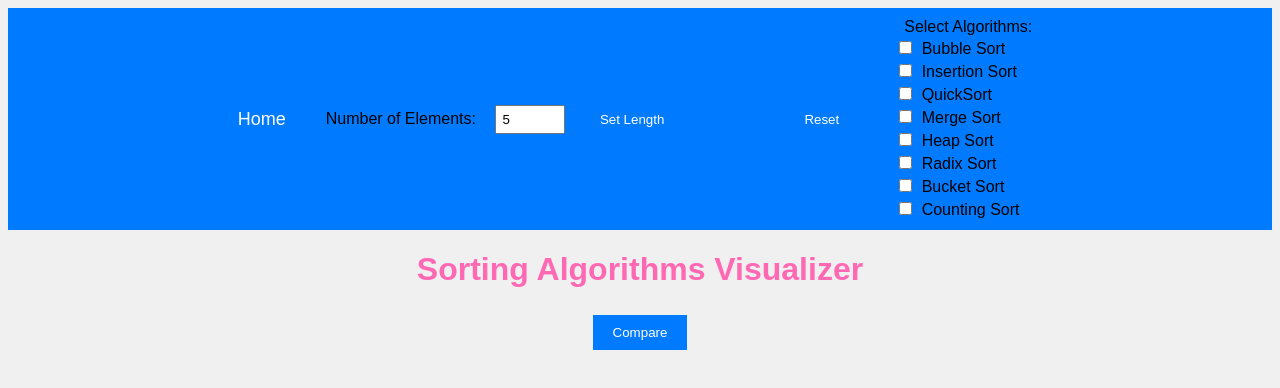
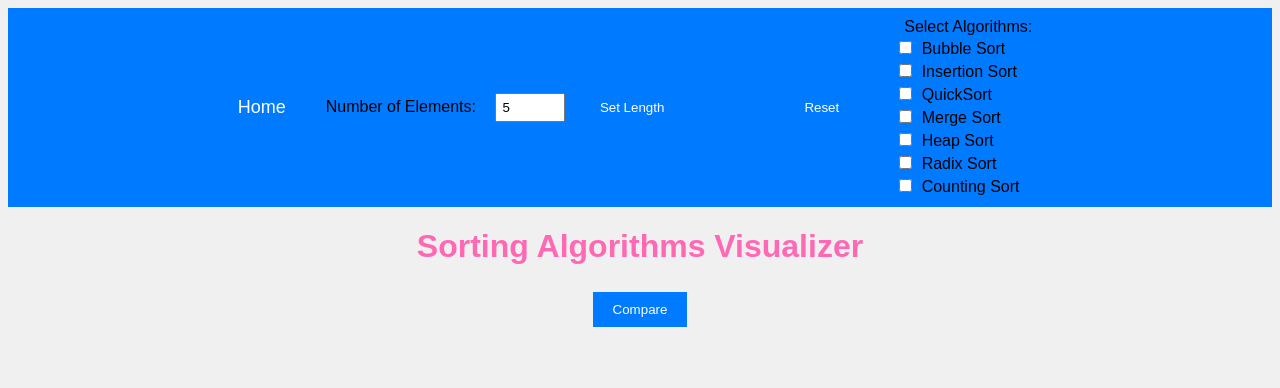
Before and after one commit to kayasharma/main-sorting, a plain HTML site: page frontend/index.html in a window 1280 px wide. Drawn offline with nearby package versions, Linux system fonts and the light colour scheme; no server answers.

Commit message:
Update index.html

```diff
--- a/frontend/index.html
+++ b/frontend/index.html
@@ -35,7 +35,7 @@
           <input type="checkbox" id="merge" value="merge"> Merge Sort</input><br />
           <input type="checkbox" id="heap" value="heap"> Heap Sort</input><br />
           <input type="checkbox" id="radix" value="radix"> Radix Sort</input><br />
-          <input type="checkbox" id="bucket" value="bucket"> Bucket Sort</input><br />
+
           <input type="checkbox" id="counting" value="counting"> Counting Sort</input><br />
         </li>
       </ul>
```
